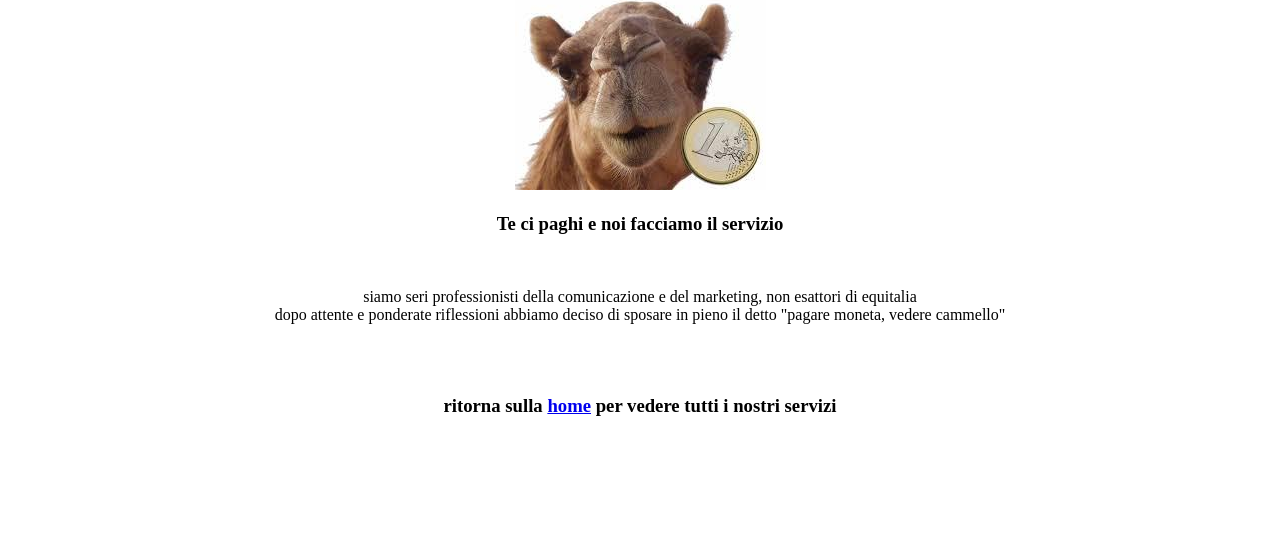
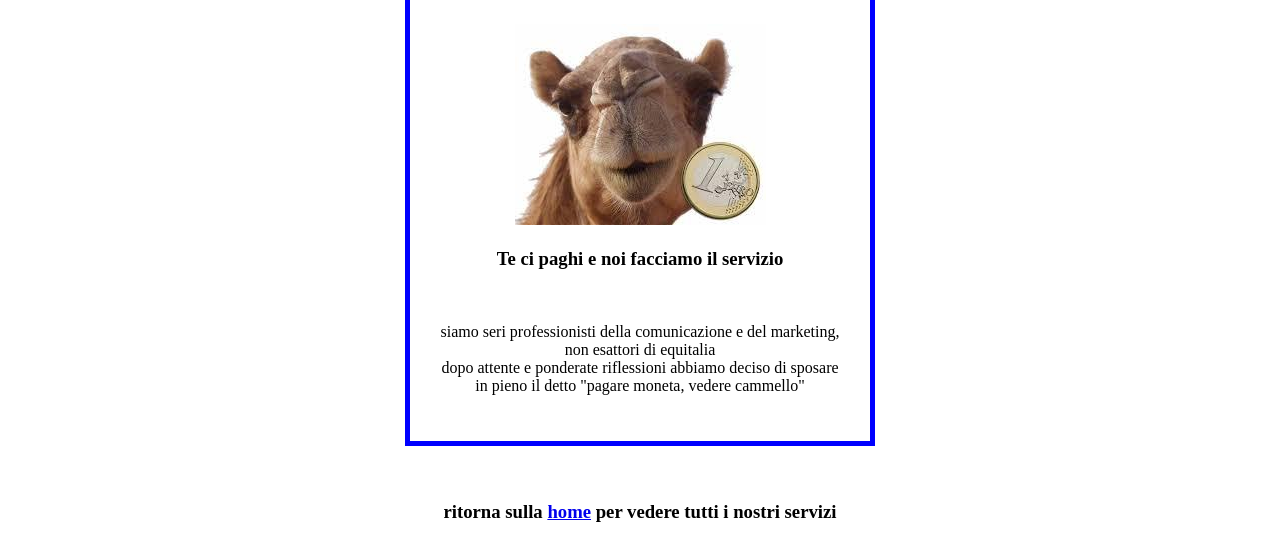
Before and after one commit to Danilo-html/sitoprova, a plain HTML site: page termini.html in a window 1280 px wide. Shown: the part 246-800 px from the top of the page. Drawn offline with Linux system fonts and the light colour scheme.

Commit message:
Update main.css

```diff
--- a/style/main.css
+++ b/style/main.css
@@ -99,6 +99,11 @@ h4 {
 
 #testo {
 	text-align: center;
+	background-color: white;
+	padding: 30px;
+	border: 5px blue solid;
+	width: 400px;
+	margin: 0 auto;
 }
 
 /*******************FOOTER*******/
```
